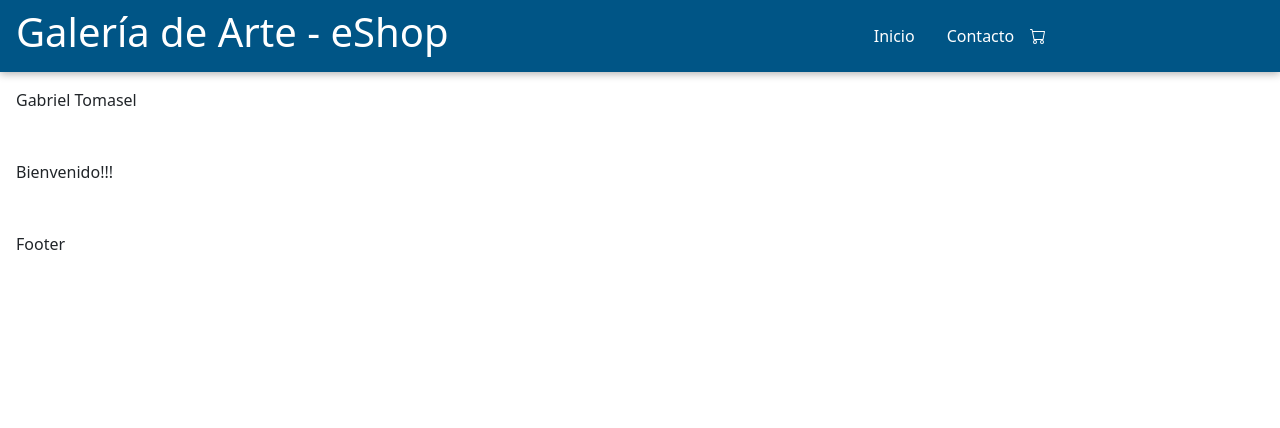
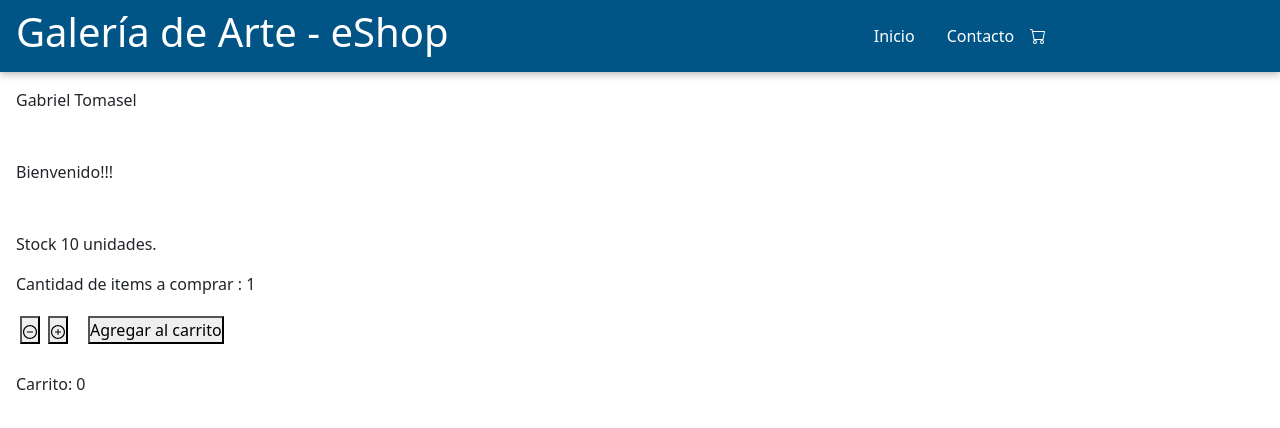
Before and after one commit to GTomasel/Ecommerce_arte-Tomasel, a React (Create React App) app: page / in a window 1280 px wide. Shown: the top 428 px of the page. Built offline with nearby package versions, Linux system fonts and the light colour scheme.

Commit message:
Galeria de arte - ecommerce + Tomasel - Clase 5

```diff
--- a/src/App.js
+++ b/src/App.js
@@ -1,3 +1,4 @@
+import { useEffect, useState } from "react";
 import Header from "./Header"
 import Footer from "./Footer"
 import ItemListContainer from "./ItemListContainer"
@@ -9,7 +10,7 @@ const App = () => {
         <>
             <Header nombre="Gabriel" apellido="Tomasel"/>
             <ItemListContainer greeting="Bienvenido!!!"/>
-            <Footer/>
+            {/* <Footer/> */}
         </>
     )
 }
--- a/src/ItemListContainer.js
+++ b/src/ItemListContainer.js
@@ -1,8 +1,13 @@
+import ItemCount from "./components/ItemCount"
+
+
 const ItemListContainer = ({greeting}) => {
+
 
     return(
         <>
             <p class="p-3">{greeting}</p>
+            <ItemCount stock={10} initial={1}/>
         </>
     )
 }
--- /dev/null
+++ b/src/components/ItemCount.js
@@ -0,0 +1,44 @@
+import { useState,useEffect } from 'react'
+import { AiOutlineMinusCircle } from 'react-icons/ai';
+import { AiOutlinePlusCircle } from 'react-icons/ai';
+
+const ItemCount = ({stock, initial}) => {
+
+    const [contador,setContador] = useState(initial)
+    const [cantStock,setcantStock] = useState(stock)
+    const [carrito,setCarrito] = useState(0)
+
+
+    const sumar = () => {
+        if (contador < cantStock){
+        setContador(contador + 1)
+        }
+    }
+
+    const restar = () => {
+        if (contador > 1){
+        setContador(contador - 1)
+        }
+    }
+
+    const agregar = () => {
+        if (cantStock > 0){
+        setcantStock(cantStock - contador)
+        setContador(initial)
+        setCarrito(carrito + contador)
+        }
+    }
+
+    return (
+        <div class="p-3">
+            <p>Stock {cantStock} unidades.</p>
+            <p>Cantidad de items a comprar : {contador} </p>
+            <button class="m-1" onClick={restar}><AiOutlineMinusCircle/></button>
+            <button class="m-1" onClick={sumar}><AiOutlinePlusCircle/></button>
+            <button class="mx-3" onClick={agregar}>Agregar al carrito</button>
+            <p class="pt-4">Carrito: {carrito}</p>
+        </div>
+    )
+}
+
+export default ItemCount
```
Also changed, not shown: src/index.js (line endings or trailing spaces).
